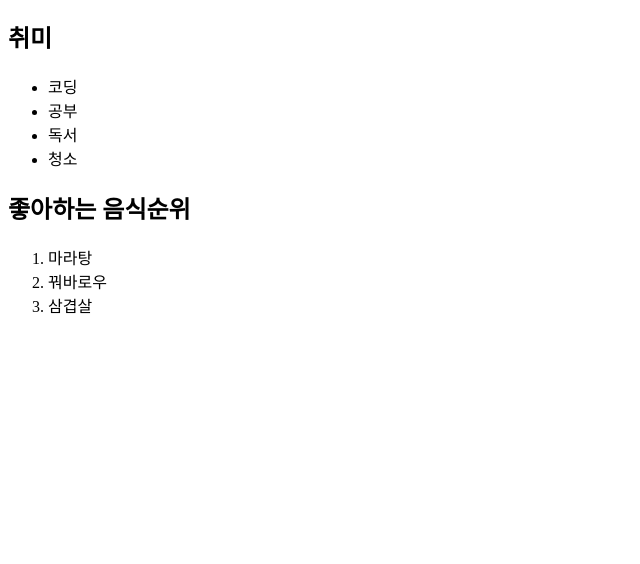
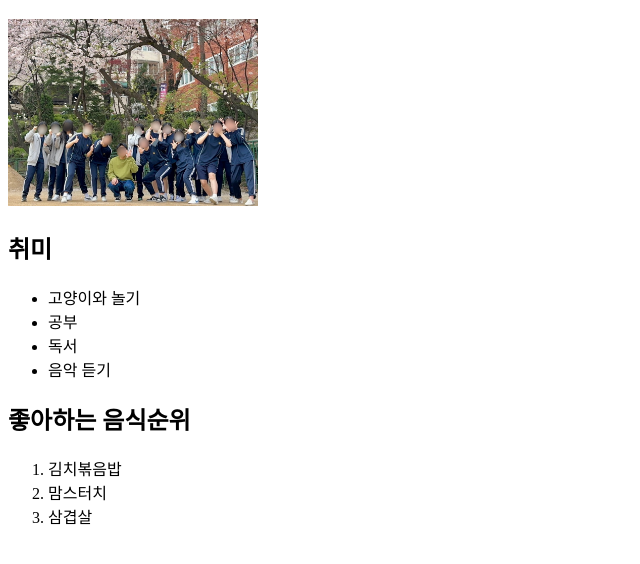
Before and after one commit to wanghyunjooooo/2023-WSM-103, a plain HTML site: page index.html in a window 1280 px wide. Shown: the part 70-634 px from the top of the page, without its empty margins (0-640 px from the left). Drawn offline with Linux system fonts and the light colour scheme.

Commit message:
<img> 이미지

```diff
--- a/index.html
+++ b/index.html
@@ -15,20 +15,26 @@
     <!--주제,제목을 나타냄(Heading)-->
     <!-- h1~h6까지 있으면 숫자가 클수로 글자의 크기는 작아진다 -->
     <h1>내 소개</h1>
+
+    <img src="우리반 사진.jpg" alt="" width="250px">
+    <br>
+
+
     <h2>취미</h2>
     <!-- 순서가 없는 목록(Unordered List) -->
    <ul>
-        <!-- 목록(list)-->
-    <li>코딩</li>
+        <!-- 목록(list) <li>는 <ol> 혹은 <ul>과 같이 사용한다-->
+    <li>고양이와 놀기</li>
     <li>공부</li>
     <li>독서</li>
-    <li>청소</li>
+    <li>음악 듣기</li>
    </ul>
 
    <h2>좋아하는 음식순위</h2>
+   <!-- 순서가 있는 목록(Ordered List) -->
    <ol>
-        <li>마라탕</li>
-        <li>꿔바로우</li>
+        <li>김치볶음밥</li>
+        <li>맘스터치</li>
         <li>삼겹살</li>
    </ol>
 
```
Also changed, not shown: 우리반 사진.jpg (added).
